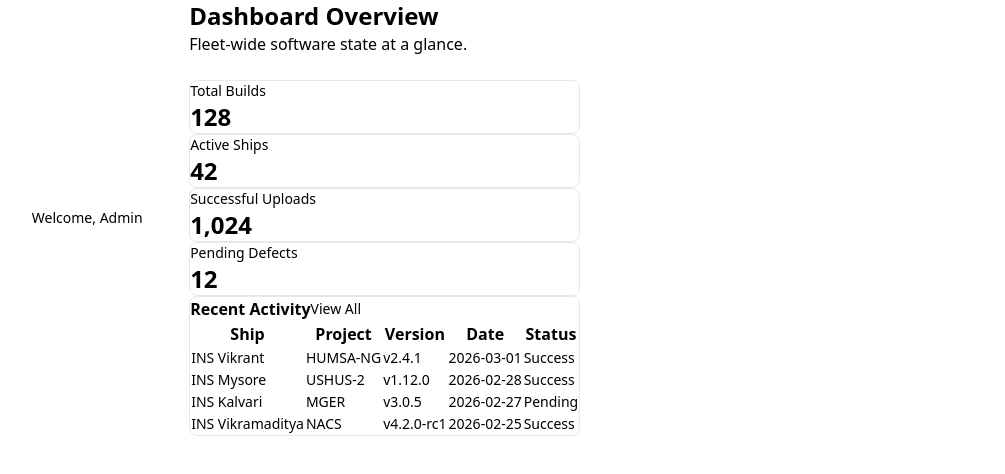
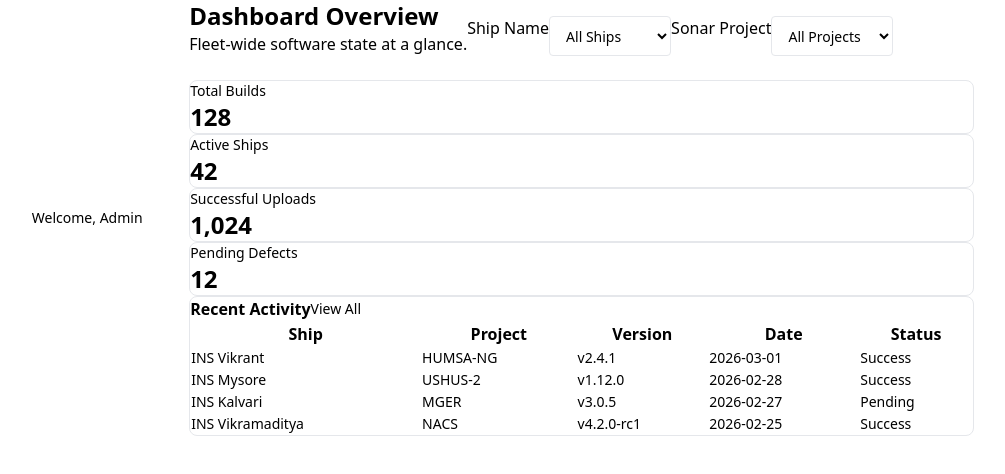
Before and after one commit to vishalrajv/sonar-vault, a website: page frontend/dashboard.html in a window 1280 px wide. Shown: the whole page, without its empty margins (135-1140 px from the left). Drawn offline with Linux system fonts and the light colour scheme.

Commit message:
feat(ui): Build Filter Header with dropdowns for Ship and Project

```diff
--- a/frontend/dashboard.html
+++ b/frontend/dashboard.html
@@ -53,9 +53,36 @@
 
             <!-- Main Content -->
             <main class="p-6">
-                <div class="mb-6">
-                    <h2 class="text-2xl font-bold text-gray-900">Dashboard Overview</h2>
-                    <p class="text-gray-500">Fleet-wide software state at a glance.</p>
+                <div class="mb-6 flex flex-col md:flex-row md:items-center md:justify-between">
+                    <div>
+                        <h2 class="text-2xl font-bold text-gray-900">Dashboard Overview</h2>
+                        <p class="text-gray-500">Fleet-wide software state at a glance.</p>
+                    </div>
+
+                    <!-- Filters Header -->
+                    <div id="filters-header" class="mt-4 md:mt-0 flex flex-wrap gap-4">
+                        <div class="flex flex-col">
+                            <label class="text-xs font-semibold text-gray-500 uppercase mb-1">Ship Name</label>
+                            <select class="bg-white border border-gray-200 rounded px-3 py-1.5 text-sm focus:ring-blue-500 focus:border-blue-500">
+                                <option>All Ships</option>
+                                <option>INS Vikrant</option>
+                                <option>INS Mysore</option>
+                                <option>INS Kalvari</option>
+                            </select>
+                        </div>
+                        <div class="flex flex-col">
+                            <label class="text-xs font-semibold text-gray-500 uppercase mb-1">Sonar Project</label>
+                            <select class="bg-white border border-gray-200 rounded px-3 py-1.5 text-sm focus:ring-blue-500 focus:border-blue-500">
+                                <option>All Projects</option>
+                                <option>HUMSA-NG</option>
+                                <option>USHUS-2</option>
+                                <option>MGER</option>
+                            </select>
+                        </div>
+                        <div class="flex items-end">
+                            <button class="bg-blue-600 text-white px-4 py-1.5 rounded text-sm font-medium hover:bg-blue-700 transition">Apply Filters</button>
+                        </div>
+                    </div>
                 </div>
 
                 <!-- Dashboard Content (Phase 2: Core UI Components) -->
```
